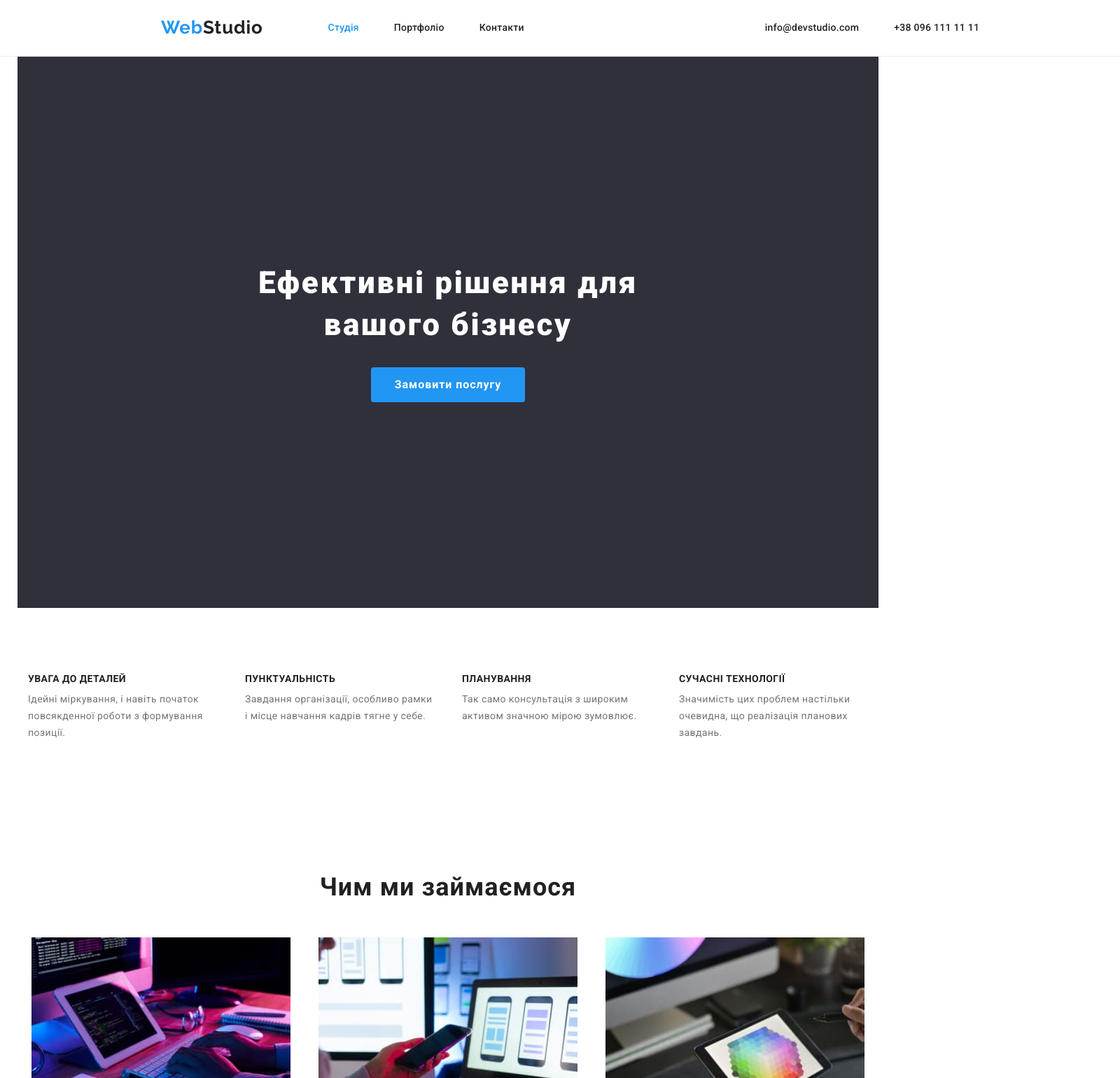
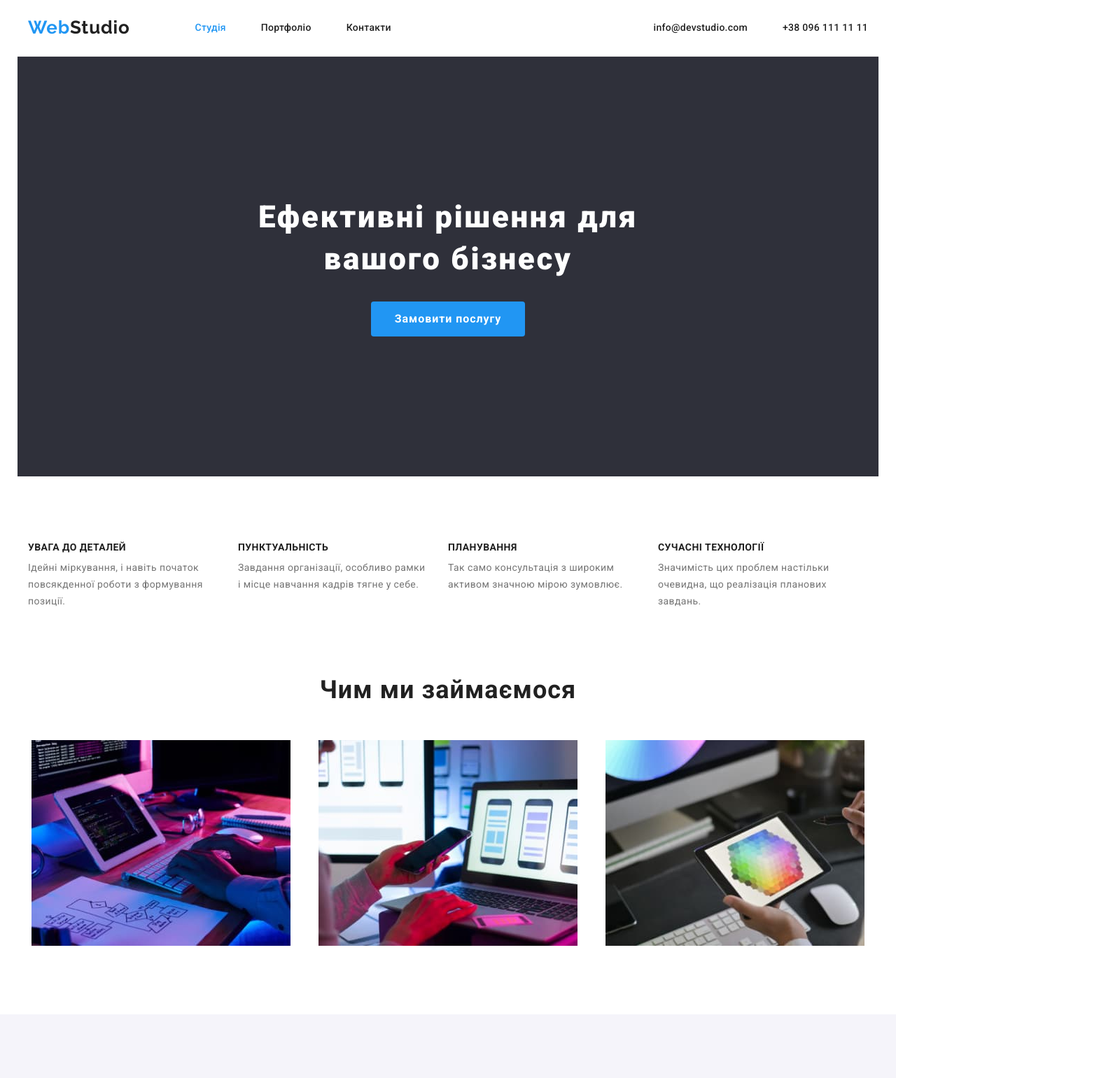
Before and after one commit to romadoc22/goit-markup-hw-03, a plain HTML site: page index.html in a window 1280 px wide. Shown: the top 1541 px of the page at 70% size, 1600 px wide, since content can reach past the window. Drawn offline with nearby package versions, Linux system fonts and the light colour scheme.

Commit message:
add fix after mentor

```diff
--- a/css/styles.css
+++ b/css/styles.css
@@ -46,7 +46,7 @@ ul {
 }
 
 .container {
-  width: 1230px;
+  max-width: 1230px;
   margin-left: auto;
   margin-right: auto;
   /* outline: 2px solid tomato; */
@@ -66,7 +66,6 @@ ul {
 .logo {
   padding-top: 24px;
   padding-bottom: 25px;
-  margin-left: 215px;
 
   color: var(--primary-text-color);
   font-family: Raleway, sans-serif;
@@ -130,14 +129,14 @@ ul {
 
 .auth-nav {
   display: flex;
-  margin-left: 344px;
+  margin-left: auto;
 }
 
 .auth-nav .link {
   display: block;
   padding-top: 32px;
   padding-bottom: 32px;
-  padding-right: 50px;
+  padding-left: 50px;
   color: var(--primary-text-color);
   font-weight: 500;
   font-size: 14px;
@@ -157,11 +156,19 @@ ul {
 
 /* hero */
 
+.section-hero {
+  max-width: 1230px;
+  background-color: var(--primary-background-color);
+  text-align: center;
+  padding-top: 200px;
+  padding-bottom: 200px;
+  margin-left: auto;
+  margin-right: auto;
+}
+
 .hero {
   display: block;
-
   background-color: var(--primary-background-color);
-  text-align: center;
 }
 
 .hero-title {
@@ -171,7 +178,6 @@ ul {
   font-size: 44px;
   line-height: 1.36;
   letter-spacing: 0.06em;
-  padding-top: 200px;
   margin-bottom: 30px;
 }
 
@@ -194,7 +200,6 @@ ul {
   border: none;
   margin-left: auto;
   margin-right: auto;
-  margin-bottom: 200px;
 }
 
 .link :hover,
@@ -208,7 +213,7 @@ ul {
 .list-item {
   display: flex;
   flex-wrap: wrap;
-  justify-content: space-between;
+  gap: 30px;
 }
 
 .itempr {
@@ -237,6 +242,10 @@ ul {
 }
 
 /* Чим ми займаємось */
+
+.section-examples {
+  padding-top: 0;
+}
 
 .list-examples {
   display: flex;
@@ -296,7 +305,7 @@ ul {
   text-align: center;
 }
 
-.team {
+.section-team {
   background-color: var(--color-btn-bg);
 }
 
@@ -340,6 +349,17 @@ ul {
   width: 370px;
   margin-right: 30px;
   margin-bottom: 30px;
+  border: 1px solid #eeeeee;
+}
+a img {
+  display: block;
+}
+
+.fotoport {
+  padding-top: 20px;
+  padding-right: 24px;
+  padding-bottom: 20px;
+  padding-left: 24px;
 }
 
 .item-filter:nth-child(3n) {
--- a/index.html
+++ b/index.html
@@ -28,22 +28,23 @@
       </nav>
       <ul class="auth-nav list">
         <li class="item">
-          <href="mailto:info@devstudio.com" class="link">info@devstudio.com</a>
+          <a href="mailto:info@devstudio.com" class="link">info@devstudio.com</a>
         </li>
         <li class="item">
-          <href="tel:+380961111111" class="link">+38 096 111 11 11</a>
+          <a href="tel:+380961111111" class="link">+38 096 111 11 11</a>
         </li>
       </ul>
     </div>
   </header>
   <main>
     <!-- Головний баннер -->
-    <div class="container hero">
-      <section class="section-hero">
-        <h1 class="hero-title">Ефективні рішення для <br> вашого бізнесу</h1>
-        <button type="button" class="hero-button">Замовити послугу</button>
-      </section>
-    </div>
+    <section class="section-hero">
+      <div class="container hero"></div>
+      <h1 class="hero-title">Ефективні рішення для <br> вашого бізнесу</h1>
+      <button type="button" class="hero-button">Замовити послугу</button>
+      </div>
+    </section>
+
 
     <!-- preferens -->
     <section class="section-preferens">
```
Also changed, not shown: portfolio.html (+20 -2 lines).
